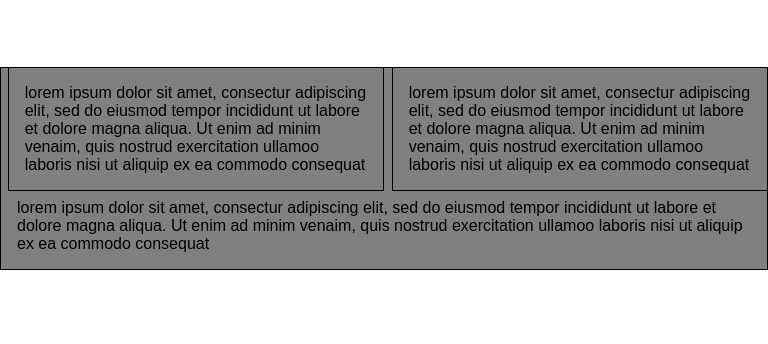
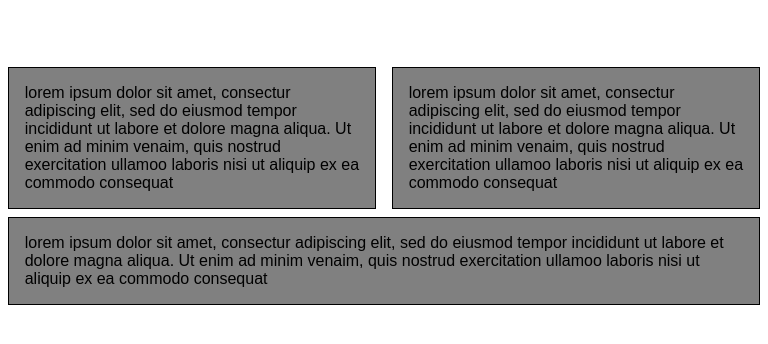
Before and after one commit to rahul0698/coursera-test, a plain HTML site: page module2-solution/index.html in a window 768 px wide. Shown: the part 90-434 px from the top of the page. Drawn offline with Linux system fonts and the light colour scheme.

Commit message:
progress updated

```diff
--- a/module2-solution/style.css
+++ b/module2-solution/style.css
@@ -43,13 +43,16 @@
 
 /********** Medium devices only **********/
 @media (min-width: 768px) and (max-width: 991px) {
- .col-md-6{ width:49%; padding:10px; margin-left: 1%; margin-bottom:1%;
+ .col-md-6{ width:48%; padding:10px; margin-left: 1%;margin-right: 1%;
     float: left;
     border: 1px solid black;
     background-color: grey;
     padding:1.0em;
   }
-  .col-md-12{
+  .col-md-12{ width:98%; float:left;
+  	margin-left:1%;
+  	margin-top:1%;
+  	margin-right: 1%;
     padding:1.0em;
     border: 1px solid black;
     background-color: grey;
```
